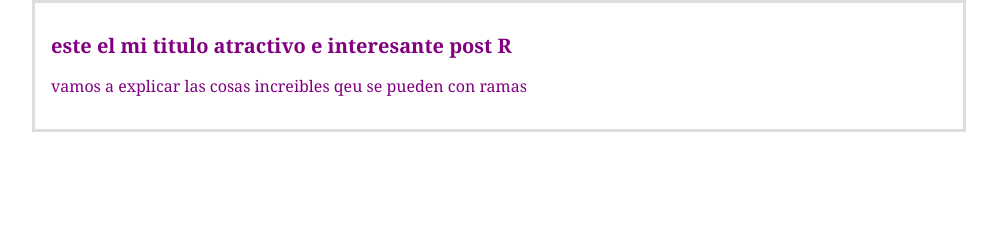
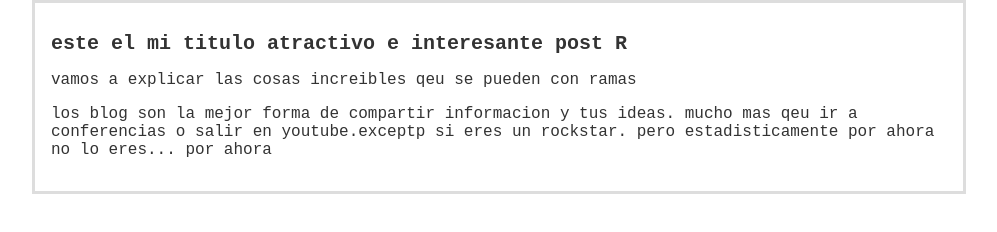
Before and after one commit to espiritu1/platzi-github, a plain HTML site: page index.html in a window 1280 px wide. Shown: the whole page, without its empty margins (141-1138 px from the left). Drawn offline with Linux system fonts and the light colour scheme.

Commit message:
agregado el conotenido adicional del blog y una mejor tipografia

```diff
--- a/index.html
+++ b/index.html
@@ -14,6 +14,12 @@
             <h1>este el mi titulo atractivo e interesante post R</h1>
             <p>vamos a explicar las cosas increibles
                 qeu se pueden con ramas</p>
+            <p>los blog son la mejor forma de compartir informacion
+                y tus ideas. mucho mas qeu ir a conferencias
+                o salir en youtube.exceptp si eres un rockstar. pero
+                estadisticamente por ahora no lo eres... por ahora
+            </p>
+
         </div>
     </div>
 
--- a/style.css
+++ b/style.css
@@ -1,7 +1,7 @@
 body{
 
-    font-family: Georgia, 'Times New Roman', Times, serif;
-    color: purple;
+    font-family:'Courier New', Courier, monospace;
+    color: #333;
     text-align: center;
     font-size: 16px;
     margin: 0;
```
